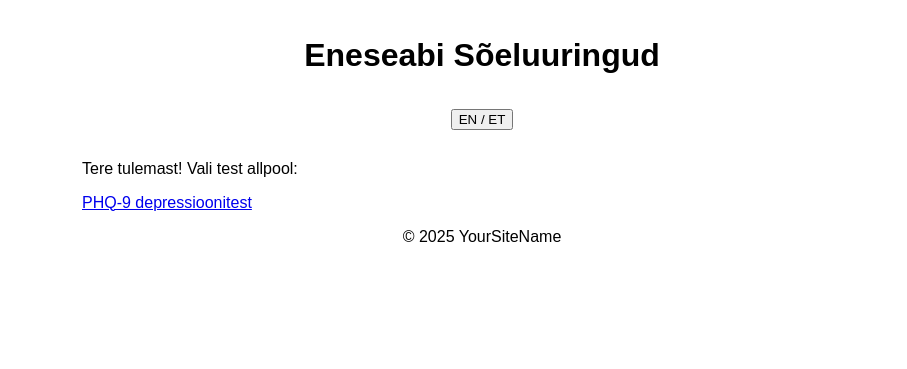
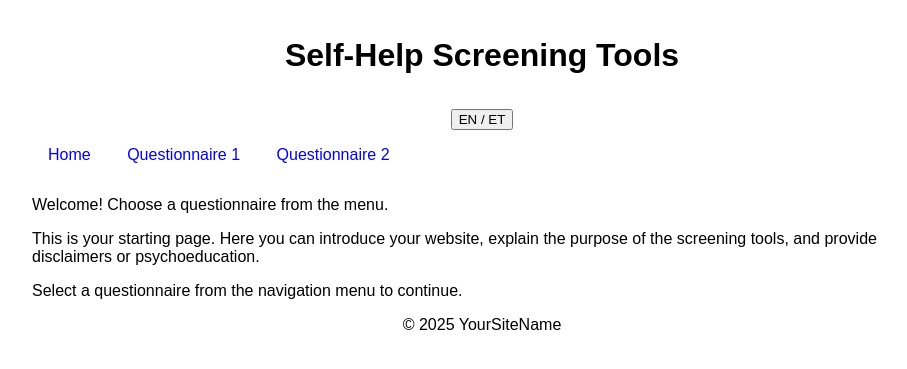
Before and after one commit to MyCoPsy/self-help-screening, a plain HTML site: page index.html in a window 1280 px wide. Shown: the whole page, without its empty margins (158-1065 px from the left). Drawn offline with Linux system fonts and the light colour scheme.

Commit message:
Update index.html

```diff
--- a/index.html
+++ b/index.html
@@ -4,128 +4,73 @@
     <meta charset="UTF-8">
     <title>Self-Help Screening Tools</title>
     <style>
-        body { font-family: Arial, sans-serif; max-width: 800px; margin: auto; padding: 1em; }
-        header, footer { text-align: center; margin-bottom: 1em; }
-        button { margin: 1em 0; }
-        form div { margin-bottom: 1em; }
+        body { font-family: Arial, sans-serif; max-width: 900px; margin: auto; padding: 1em; }
+        header, footer { text-align: center; margin: 1em 0; }
+        nav a { margin: 0 1em; text-decoration: none; color: blue; }
+        main { margin-top: 2em; }
+        button { margin-top: 1em; }
     </style>
     <script>
         const translations = {
             en: {
                 siteTitle: "Self-Help Screening Tools",
-                welcomeMsg: "Welcome! Choose a test below:",
-                link_phq9: "PHQ-9 Depression Test",
-                link_home: "Home",
-                phq9Title: "PHQ-9 Depression Test",
-                submitBtn: "Submit",
-                questions: [
-                    "Little interest or pleasure in doing things?",
-                    "Feeling down, depressed, or hopeless?",
-                    "Trouble falling or staying asleep, or sleeping too much?",
-                    "Feeling tired or having little energy?",
-                    "Poor appetite or overeating?",
-                    "Feeling bad about yourself — or that you are a failure or have let yourself or your family down?",
-                    "Trouble concentrating on things, such as reading the newspaper or watching television?",
-                    "Moving or speaking so slowly that other people could have noticed? Or the opposite — being so fidgety or restless that you have been moving a lot more than usual?",
-                    "Thoughts that you would be better off dead or of hurting yourself in some way?"
-                ]
+                welcomeMsg: "Welcome! Choose a questionnaire from the menu.",
+                nav_home: "Home",
+                nav_test1: "Questionnaire 1",
+                nav_test2: "Questionnaire 2",
+                content_home: "<p>This is your starting page. Here you can introduce your website, explain the purpose of the screening tools, and provide disclaimers or psychoeducation.</p><p>Select a questionnaire from the navigation menu to continue.</p>",
+                content_test1: "<h2>Questionnaire 1</h2><p>Placeholder for your questionnaire content.</p>",
+                content_test2: "<h2>Questionnaire 2</h2><p>Placeholder for your questionnaire content.</p>"
             },
             et: {
                 siteTitle: "Eneseabi Sõeluuringud",
-                welcomeMsg: "Tere tulemast! Vali test allpool:",
-                link_phq9: "PHQ-9 depressioonitest",
-                link_home: "Avaleht",
-                phq9Title: "PHQ-9 depressioonitest",
-                submitBtn: "Esita",
-                questions: [
-                    "Väike huvi või rõõm tegevuste vastu?",
-                    "Kurb või masendunud tunne?",
-                    "Probleemid uinumise, magamise või liiga palju magamisega?",
-                    "Väsimus või energia puudumine?",
-                    "Kehv isu või liigsöömine?",
-                    "Halb enesetunne enda pärast — tunne, et oled läbikukkunud või oled alt vedanud ennast või oma perekonda?",
-                    "Raskused keskendumisega, nt ajalehe lugemine või teleka vaatamine?",
-                    "Liikumine või rääkimine aeglaselt nii, et teised seda märkasid? Või vastupidi — nii rahutu või ärev, et liikusid rohkem kui tavaliselt?",
-                    "Mõtted, et oleks parem, kui sind poleks või soov ennast kahjustada?"
-                ]
+                welcomeMsg: "Tere tulemast! Vali küsimustik menüüst.",
+                nav_home: "Avaleht",
+                nav_test1: "Küsimustik 1",
+                nav_test2: "Küsimustik 2",
+                content_home: "<p>See on algusleht. Siin saad tutvustada veebilehte, selgitada sõeluuringute eesmärki ning lisada hoiatusi või psühhoharidust.</p><p>Vali küsimustik menüüst, et jätkata.</p>",
+                content_test1: "<h2>Küsimustik 1</h2><p>Küsimustiku sisu kohahoidja.</p>",
+                content_test2: "<h2>Küsimustik 2</h2><p>Küsimustiku sisu kohahoidja.</p>"
             }
         };
 
         let currentLang = 'en';
 
-        function toggleLanguage() {
-            currentLang = currentLang === 'en' ? 'et' : 'en';
-            document.getElementById('siteTitle').innerText = translations[currentLang].siteTitle;
-            document.getElementById('welcomeMsg').innerText = translations[currentLang].welcomeMsg;
-            document.getElementById('link_phq9').innerText = translations[currentLang].link_phq9;
-            document.getElementById('phq9Title').innerText = translations[currentLang].phq9Title;
-            document.getElementById('submitBtn').innerText = translations[currentLang].submitBtn;
-
-            const questionsDiv = document.getElementById('questions');
-            if (questionsDiv) {
-                questionsDiv.innerHTML = '';
-                translations[currentLang].questions.forEach((q, i) => {
-                    questionsDiv.innerHTML += `
-                        <div>
-                            <label>${q}</label><br>
-                            <input type="radio" name="q${i}" value="0" required> 0
-                            <input type="radio" name="q${i}" value="1"> 1
-                            <input type="radio" name="q${i}" value="2"> 2
-                            <input type="radio" name="q${i}" value="3"> 3
-                        </div>`;
-                });
-            }
+        function setLanguage(lang) {
+            currentLang = lang;
+            document.getElementById('siteTitle').innerText = translations[lang].siteTitle;
+            document.getElementById('welcomeMsg').innerText = translations[lang].welcomeMsg;
+            document.getElementById('nav_home').innerText = translations[lang].nav_home;
+            document.getElementById('nav_test1').innerText = translations[lang].nav_test1;
+            document.getElementById('nav_test2').innerText = translations[lang].nav_test2;
+            loadContent('home');
         }
 
-        function loadPHQ9() {
-            document.getElementById('mainContent').innerHTML = `
-                <h2 id="phq9Title">${translations[currentLang].phq9Title}</h2>
-                <form id="phq9Form">
-                    <div id="questions"></div>
-                    <button type="button" onclick="submitPHQ9()" id="submitBtn">${translations[currentLang].submitBtn}</button>
-                </form>`;
-            toggleLanguage();
+        function loadContent(page) {
+            let contentKey = 'content_' + page;
+            document.getElementById('mainContent').innerHTML = translations[currentLang][contentKey];
         }
 
-        function submitPHQ9() {
-            let total = 0;
-            for (let i = 0; i < 9; i++) {
-                const selected = document.querySelector(`input[name="q${i}"]:checked`);
-                if (selected) total += parseInt(selected.value);
-            }
-
-            let resultText = "";
-            if (total <= 4) resultText = "Minimal depression";
-            else if (total <= 9) resultText = "Mild depression";
-            else if (total <= 14) resultText = "Moderate depression";
-            else if (total <= 19) resultText = "Moderately severe depression";
-            else resultText = "Severe depression";
-
-            document.getElementById('mainContent').innerHTML = `
-                <h2>PHQ-9 Result</h2>
-                <p>Your score: ${total}</p>
-                <p>Interpretation: ${resultText}</p>
-                <a href="#" onclick="showHome()">${translations[currentLang].link_home}</a>`;
-        }
-
-        function showHome() {
-            document.getElementById('mainContent').innerHTML = `
-                <p id="welcomeMsg">${translations[currentLang].welcomeMsg}</p>
-                <nav><a href="#" onclick="loadPHQ9()" id="link_phq9">${translations[currentLang].link_phq9}</a></nav>`;
-            toggleLanguage();
-        }
-
-        window.onload = showHome;
+        window.onload = function() {
+            setLanguage('en'); // default language
+        };
     </script>
 </head>
 <body>
     <header>
         <h1 id="siteTitle">Self-Help Screening Tools</h1>
-        <button onclick="toggleLanguage()">EN / ET</button>
+        <button onclick="setLanguage(currentLang === 'en' ? 'et' : 'en')">EN / ET</button>
     </header>
 
-    <main id="mainContent">
-        <!-- Content loads dynamically -->
+    <nav>
+        <a href="#" onclick="loadContent('home')" id="nav_home">Home</a>
+        <a href="#" onclick="loadContent('test1')" id="nav_test1">Questionnaire 1</a>
+        <a href="#" onclick="loadContent('test2')" id="nav_test2">Questionnaire 2</a>
+    </nav>
+
+    <main>
+        <p id="welcomeMsg">Welcome! Choose a questionnaire from the menu.</p>
+        <div id="mainContent"></div>
     </main>
 
     <footer>
```
